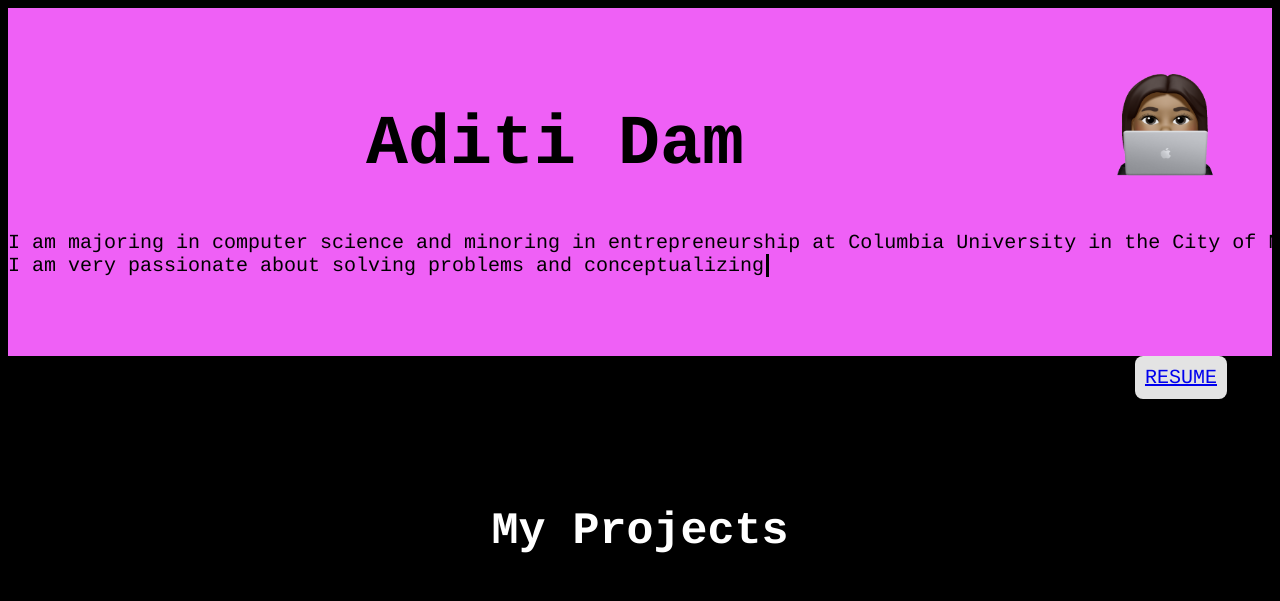
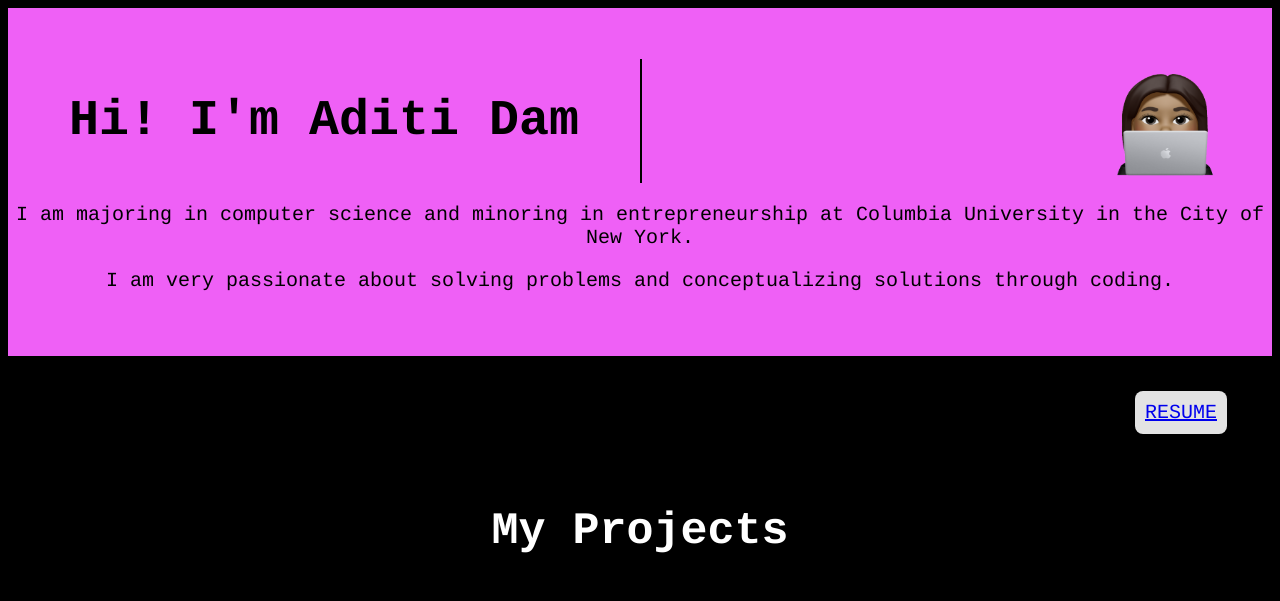
Before and after one commit to aditidam/PortfolioAditiDam, a plain HTML site: page index.html in a window 1280 px wide. Shown: the top 601 px of the page. Drawn offline with Linux system fonts and the light colour scheme.

Commit message:
Fixed typewriter

```diff
--- a/index.html
+++ b/index.html
@@ -68,8 +68,9 @@ h3 {
 }
 
 h1 {
-    font-size: 70px;
+    font-size: 50px;
 }
+
 
 #pic {
     float: right;
@@ -84,7 +85,7 @@ h1 {
 
 .typed-out{
       overflow: hidden;
-      border-right: .15em solid black;
+      border-right: .10em solid black;
       white-space: nowrap;
       animation:
       typing 3s steps(10, end) forwards;
@@ -92,21 +93,11 @@ h1 {
       width: 0;
     }
 
-    .typed-out2{
-      overflow: hidden;
-      border-right: .15em solid black;
-      white-space: nowrap;
-      animation:
-      typing 3s steps(10, end) forwards;
-      font-size: 20px;
-      width: 0;
-      animation-delay: 3s;
-    }
 
 
     @keyframes typing {
       from { width: 0 }
-      to { width: 100% }
+      to { width: 50% }
     }
 
 </style>
@@ -115,9 +106,9 @@ h1 {
 <div id = "header">
     <span id = "pic"> <img src = "codingPic.png" alt = "Picture of Color Clutch app" width = 120px height = 120px> </span>
 
-<h1> <center> Aditi Dam </center> </h1>
-<div class = "typed-out"> <center> I am majoring in computer science and minoring in entrepreneurship at Columbia University in the City of New York. </center> </div>
-<div class = "typed-out2"> <center> I am very passionate about solving problems and conceptualizing solutions through coding. </center> </div>
+<div class = "typed-out"> <h1> <center> Hi! I'm Aditi Dam </center> </h1> </div>
+<p><center> I am majoring in computer science and minoring in entrepreneurship at Columbia University in the City of New York. </center> </p>
+<p><center> I am very passionate about solving problems and conceptualizing solutions through coding. </center> </p>
 
 <div id = "links">
 <span id = "resume"> <a href="resume" id ="button"> RESUME </a> </span>
```
